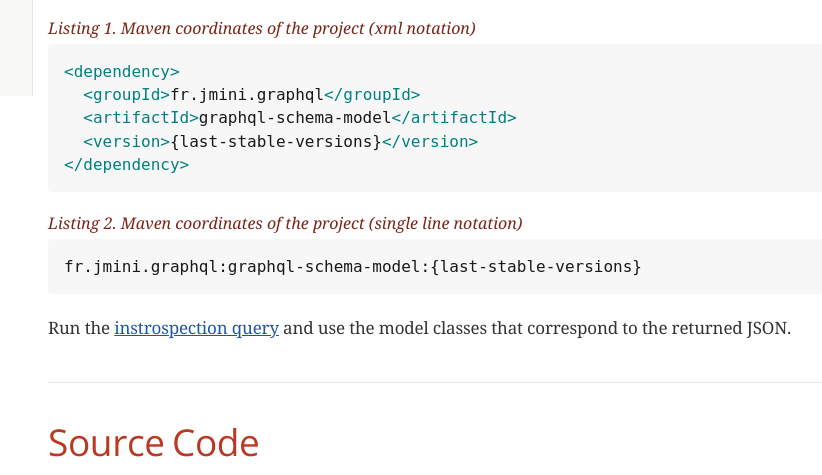
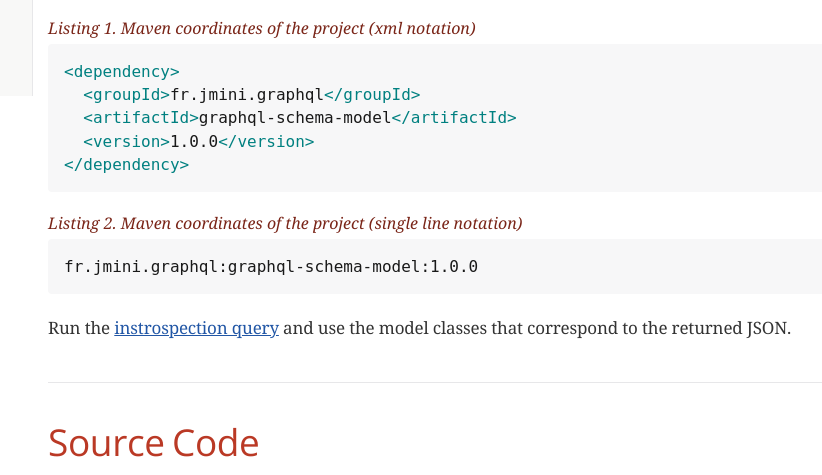
Before and after one commit to jmini/graphql-schema-model, a plain HTML site: page index.html in a window 1280 px wide. Shown: the part 704-1179 px from the top of the page, without its empty margins (287-1109 px from the left). Drawn offline with nearby package versions, Linux system fonts and the light colour scheme; a web font is replaced by a local one.

Commit message:
Fix "last-stable-versions" placeholder

```diff
--- a/index.html
+++ b/index.html
@@ -606,14 +606,14 @@ Do you want to improve this page? Please <a href="https://github.com/jmini/graph
 <pre class="CodeRay highlight"><code data-lang="xml"><span class="tag">&lt;dependency&gt;</span>
   <span class="tag">&lt;groupId&gt;</span>fr.jmini.graphql<span class="tag">&lt;/groupId&gt;</span>
   <span class="tag">&lt;artifactId&gt;</span>graphql-schema-model<span class="tag">&lt;/artifactId&gt;</span>
-  <span class="tag">&lt;version&gt;</span>{last-stable-versions}<span class="tag">&lt;/version&gt;</span>
+  <span class="tag">&lt;version&gt;</span>1.0.0<span class="tag">&lt;/version&gt;</span>
 <span class="tag">&lt;/dependency&gt;</span></code></pre>
 </div>
 </div>
 <div class="listingblock">
 <div class="title">Listing 2. Maven coordinates of the project (single line notation)</div>
 <div class="content">
-<pre class="CodeRay highlight"><code data-lang="xml">fr.jmini.graphql:graphql-schema-model:{last-stable-versions}</code></pre>
+<pre class="CodeRay highlight"><code data-lang="xml">fr.jmini.graphql:graphql-schema-model:1.0.0</code></pre>
 </div>
 </div>
 <div class="paragraph">
```
